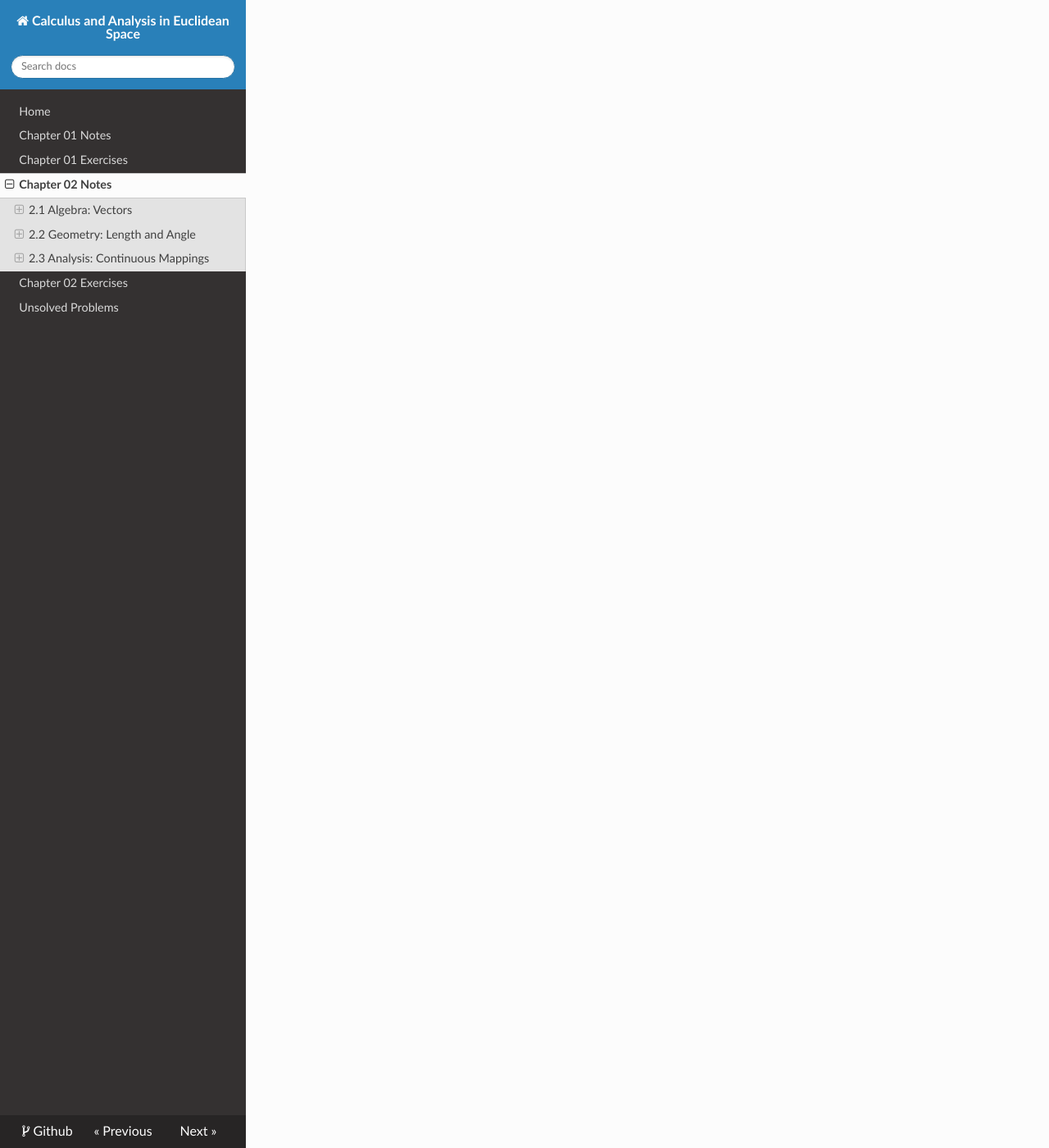
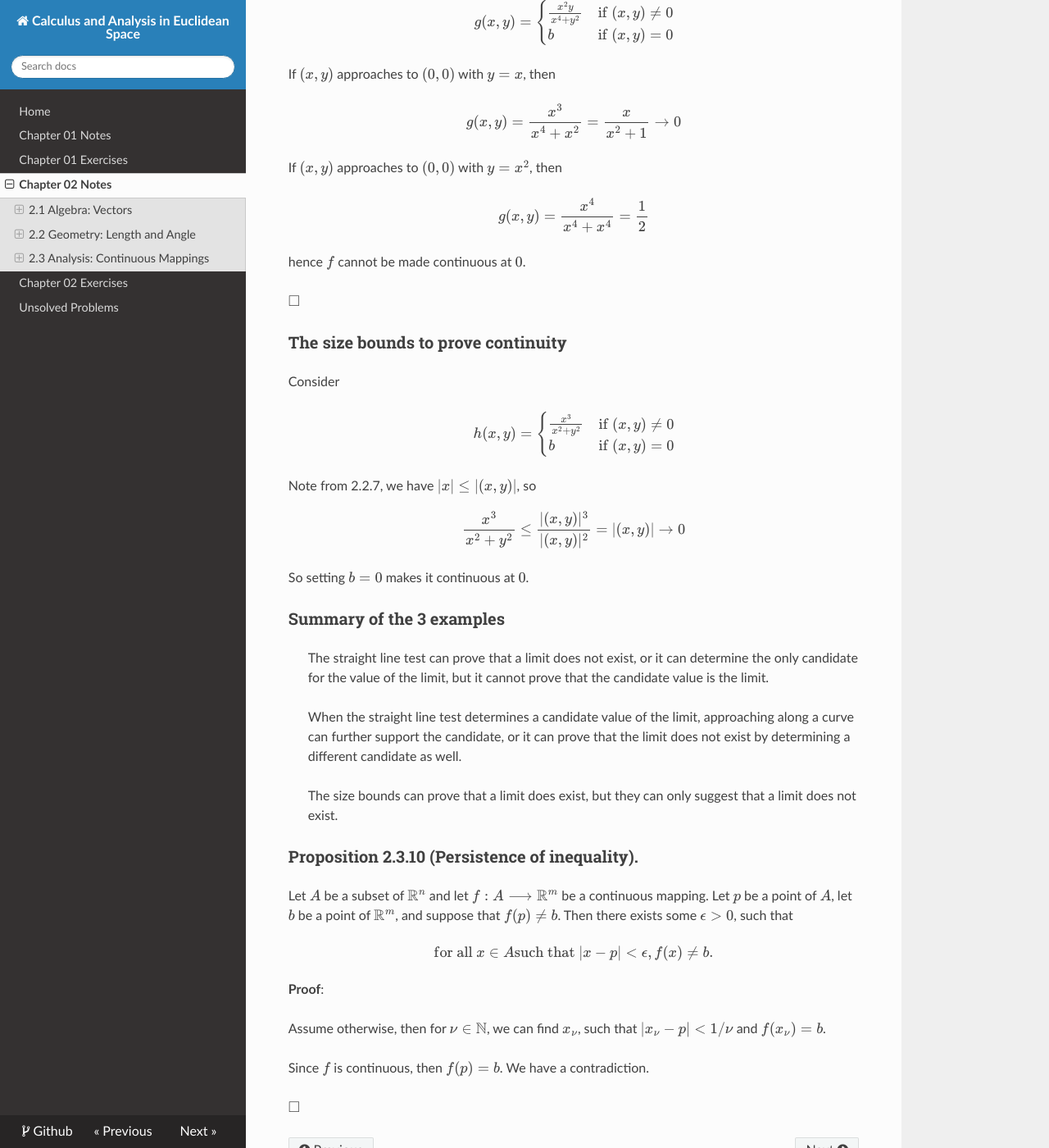
Before and after one commit to eroicaleo/shurman-calculus-euclidean-space, an MkDocs documentation site: the page built from docs/ch02notes.md, in a window 1280 px wide and 1400 px high, scrolled down 11933 px. Shown: the whole window at 82% size. Built offline with MkDocs 1.6.1, drawn with Linux system fonts in a browser that asks for light colours; nearby versions of some CDN libraries; formulas are drawn with MathJax 3; some of the changed text lies outside the part shown.

Commit message:
updates 2.3 notes

```diff
--- a/docs/ch02notes.md
+++ b/docs/ch02notes.md
@@ -676,3 +676,115 @@ $f(x_{\nu}) \rightarrow f(p)$.
 So $f$ is continuous at $p$.
 
 $\square$
+
+### Some examples
+
+Consider
+
+$$
+f(x, y) = \begin{cases}
+  \frac{2xy}{x^2 + y^2} &\text{if } (x,y) \neq 0\\
+  b &\text{if } (x,y) = 0\\
+\end{cases}
+$$
+
+Can the constant $b$ be specified to make $f$ continuous at $0$?
+
+Take a sequence $\{(x_ν, y_ν)\} \rightarrow 0$ along the line
+$y= mx$.
+
+$$
+f(x_ν, y_ν) = \\
+\frac{2x_ν y_ν}{x_ν^2 + y_ν^2} = \\
+\frac{2m}{1 + m^2}
+$$
+
+hence $f$ cannot be made continuous at $0$.
+
+$\square$
+
+Now consider
+
+$$
+g(x, y) =
+\begin{cases}
+  \frac{x^2y}{x^4 + y^2} &\text{if } (x,y) \neq 0\\
+  b &\text{if } (x,y) = 0\\
+\end{cases}
+$$
+
+If $(x,y)$ approaches to $(0,0)$ with $y = x$, then
+
+$$
+g(x,y) = \frac{x^3}{x^4 + x^2} = \frac{x}{x^2 + 1} \rightarrow 0
+$$
+
+If $(x,y)$ approaches to $(0,0)$ with $y = x^2$, then
+
+$$
+g(x,y) = \frac{x^4}{x^4 + x^4} = \frac{1}{2}
+$$
+
+hence $f$ cannot be made continuous at $0$.
+
+$\square$
+
+### The size bounds to prove continuity
+
+Consider
+
+$$
+h(x, y) =
+\begin{cases}
+  \frac{x^3}{x^2 + y^2} &\text{if } (x,y) \neq 0\\
+  b &\text{if } (x,y) = 0\\
+\end{cases}
+$$
+
+Note from 2.2.7, we have $|x| \leq |(x,y)|$, so
+$$
+\frac{x^3}{x^2 + y^2}
+\leq
+\frac{|(x,y)|^3}{|(x,y)|^2}
+=
+|(x,y)| \rightarrow 0
+$$
+
+So setting $b = 0$ makes it continuous at $0$.
+
+### Summary of the 3 examples
+
+> The straight line test can prove that a limit does not exist, or
+> it can determine the only candidate for the value of the limit,
+> but it cannot prove that the candidate value is the limit.
+
+> When the straight line test determines a candidate value of the
+> limit, approaching along a curve can further support the
+> candidate, or it can prove that the limit does not exist by
+> determining a diﬀerent candidate as well.
+
+> The size bounds can prove that a limit does exist,
+> but they can only suggest that a limit does not exist.
+
+### Proposition 2.3.10 (Persistence of inequality).
+
+Let $A$ be a subset of $\mathbb{R}^n$ and let
+$f : A \longrightarrow \mathbb{R}^m$ be a continuous mapping.
+Let $p$ be a point of $A$, let $b$ be a point of
+$\mathbb{R}^m$, and suppose that $f(p) \neq b$.
+Then there exists some $\epsilon > 0$, such that
+
+$$
+\text{for all } x \in A
+\text{such that } |x-p| < \epsilon, f(x) \neq b.
+$$
+
+**Proof**:
+
+Assume otherwise, then for $\nu \in \mathbb{N}$, we can find
+$x_ν$, such that $| x_ν - p | < 1/ν$ and $f(x_ν) = b$.
+
+Since $f$ is continuous, then $f(p) = b$. We have
+a contradiction.
+
+$\square$
```
